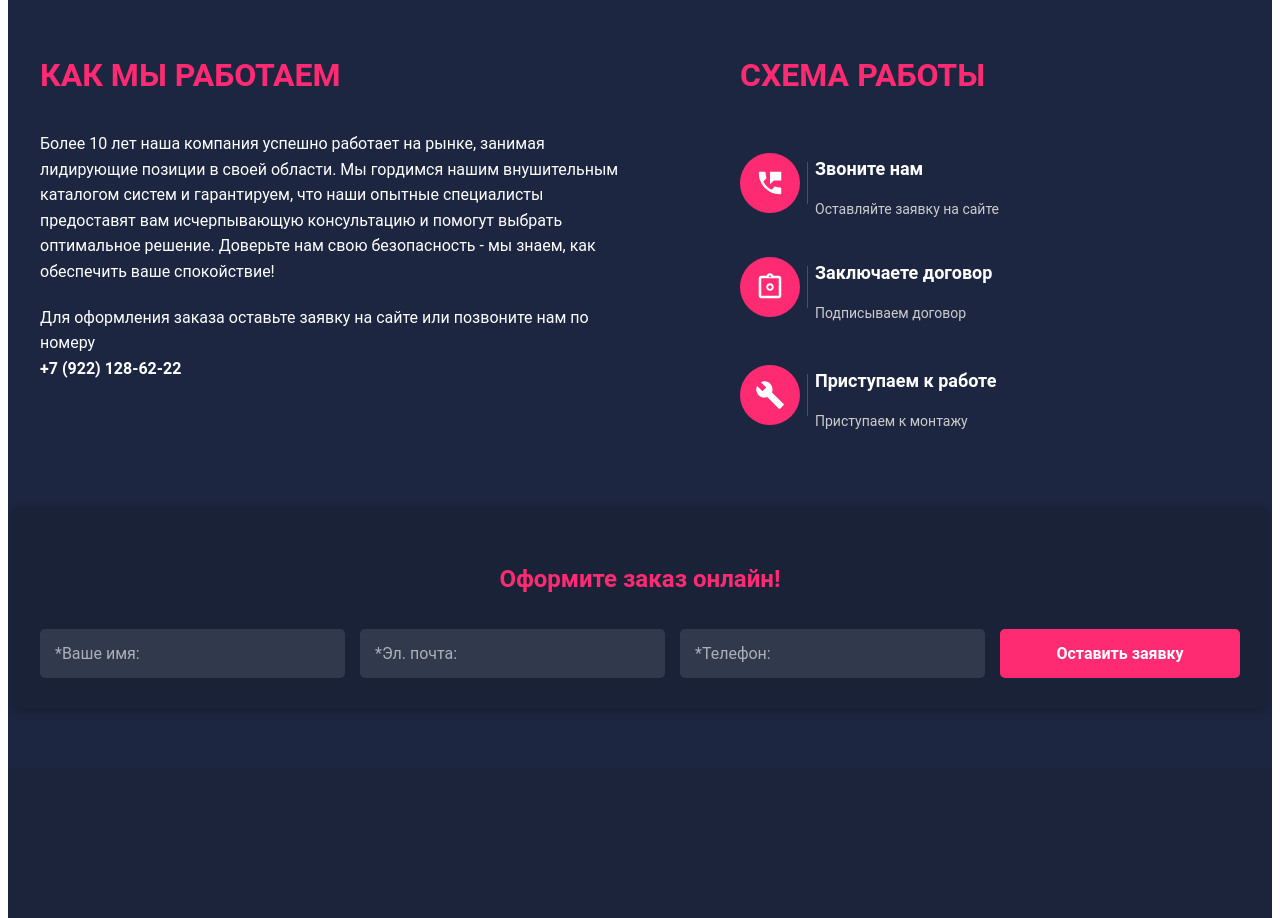
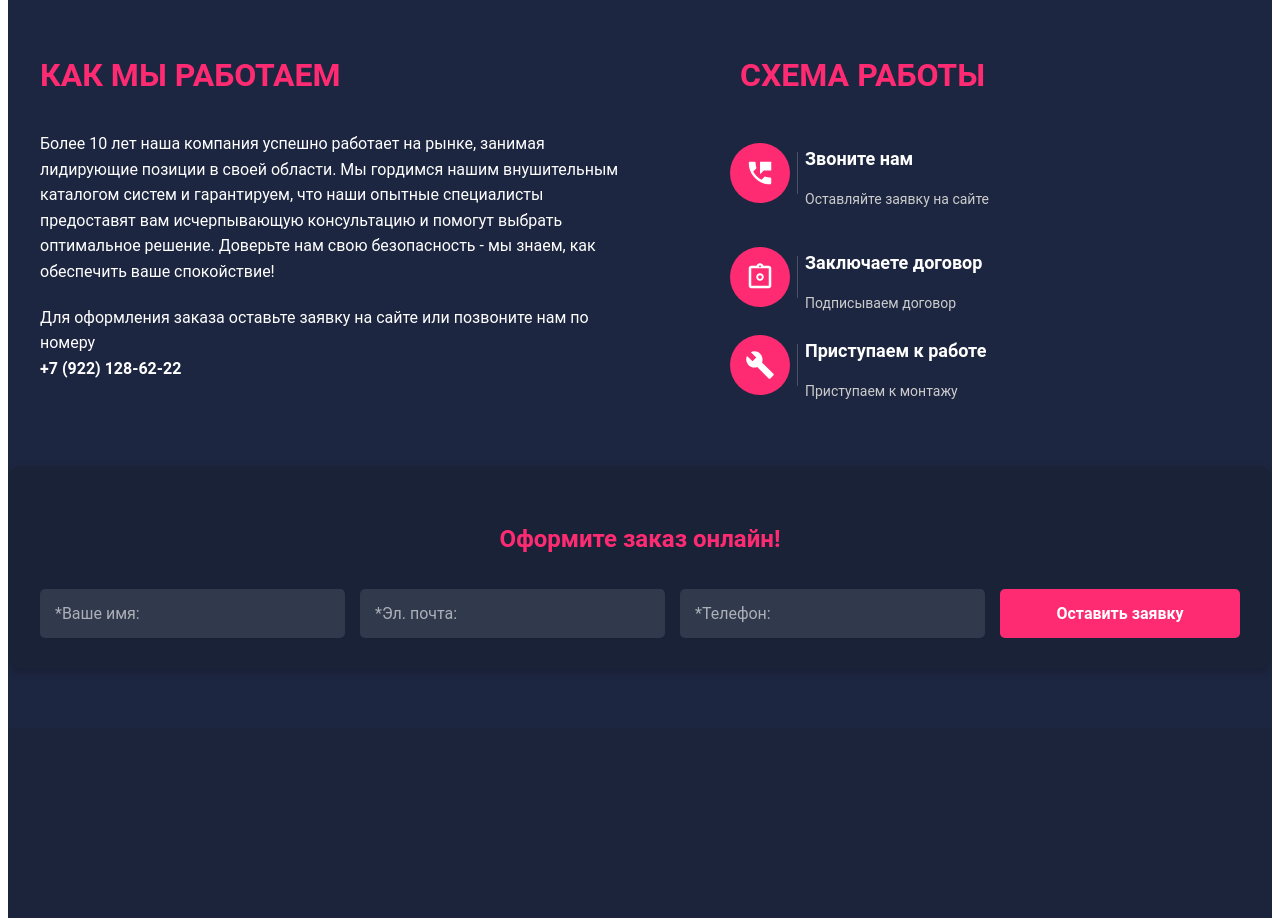
Before and after one commit to SindaskinNikita/Website, an Angular app: page /main-view in a window 1280 px wide. Shown: the part 2980-3898 px from the top of the page. Built offline with nearby package versions, Linux system fonts and the light colour scheme.

Commit message:
Добавление отступа для заголовков в компоненте "Главное представление": улучшение визуального восприятия и выравнивания элементов.

```diff
--- a/src/main-view/main-view.component.css
+++ b/src/main-view/main-view.component.css
@@ -2206,6 +2206,7 @@ h1, h2, h3, h4, h5, h6, p, span, div, button, input, textarea, a {
     align-items: center;
     gap: 15px;
     position: relative;
+    margin: -10px  ;
 }
 
 .step-icon {
```
